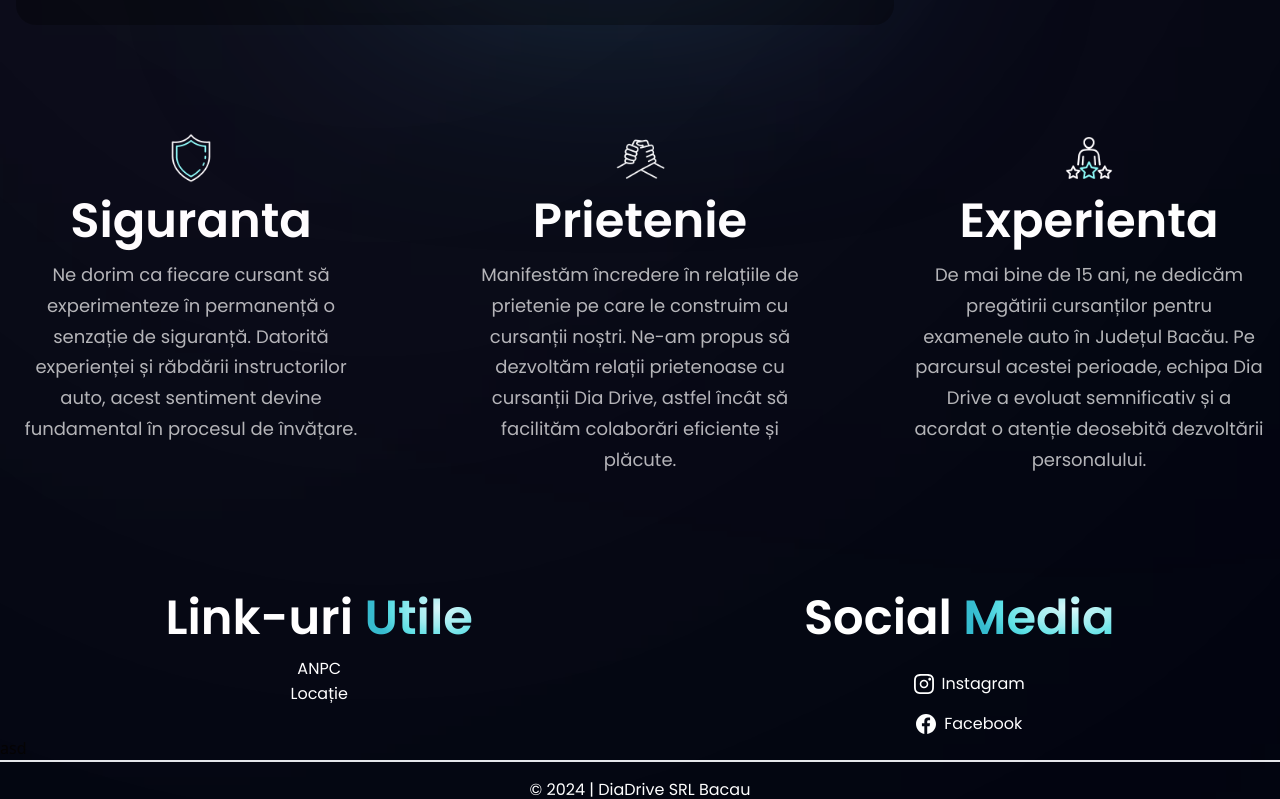
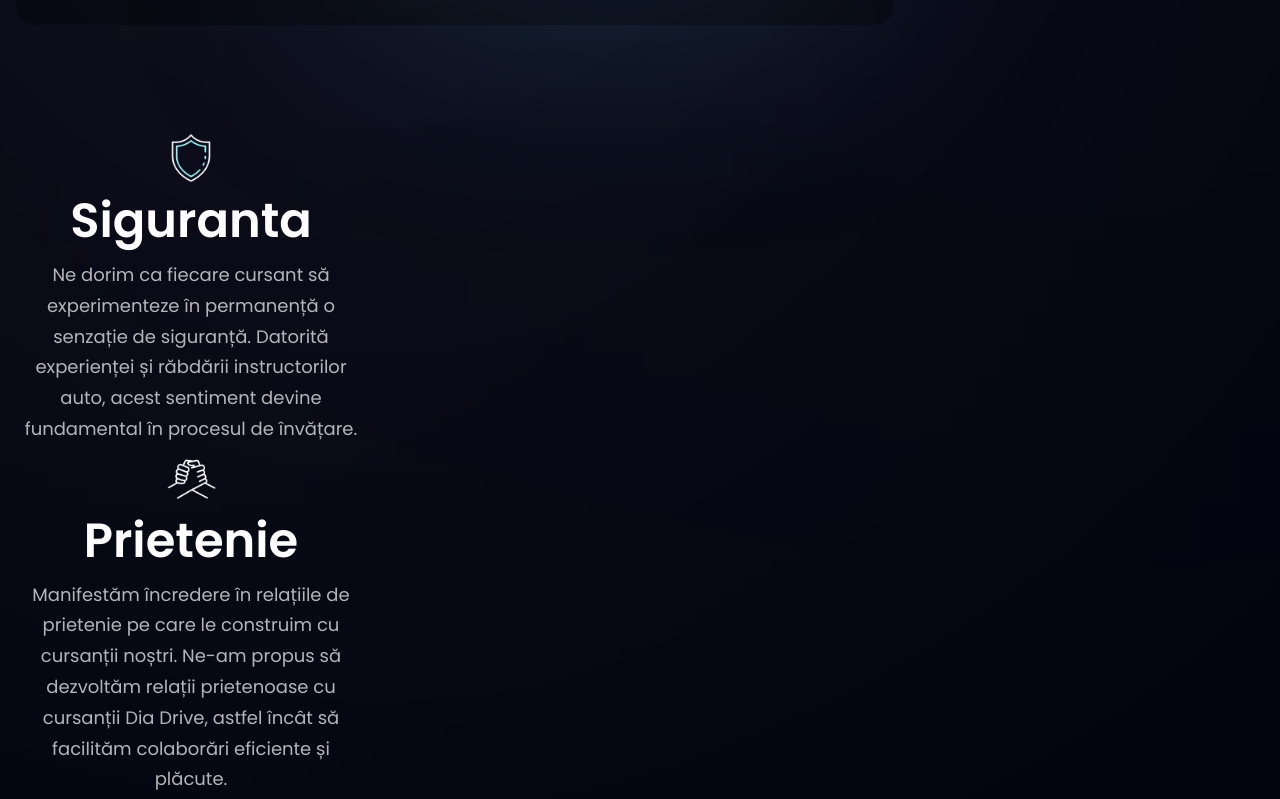
Before and after one commit to VasileStelian/vite-react-drive, a React (Vite) app: page / in a window 1280 px wide. Shown: the part 2287-3086 px from the top of the page. Built offline with nearby package versions, Linux system fonts and the light colour scheme.

Commit message:
Update Stats.jsx

```diff
--- a/src/components/Stats.jsx
+++ b/src/components/Stats.jsx
@@ -13,7 +13,7 @@ const StatsCard = ({ title, icon, content }) => (
 
 const Stats = () => (
   <section id="categories" className="flex-1 mt-5">
-    <div className="flex md:justify-between justify-center flex-wrap">
+    <div className="flex flex-col md:justify-between justify-center flex-wrap">
       {[...stats].map((stats) => (
         <StatsCard key={stats.id} {...stats} />
       ))}
```
